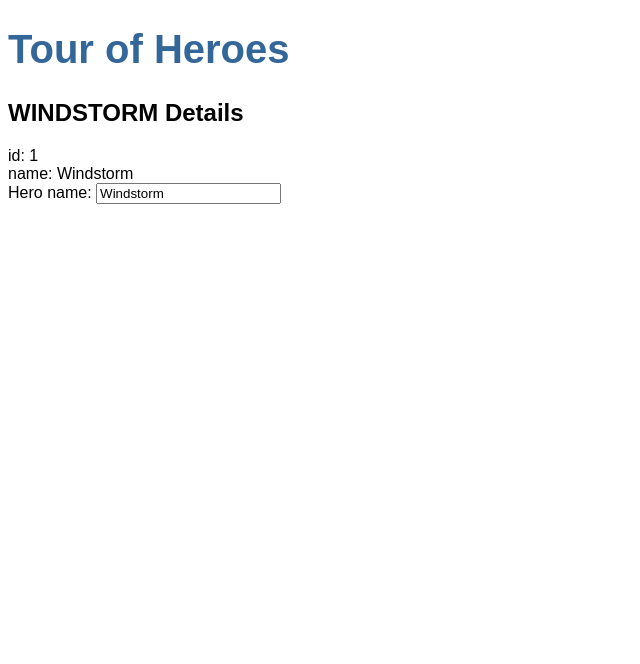
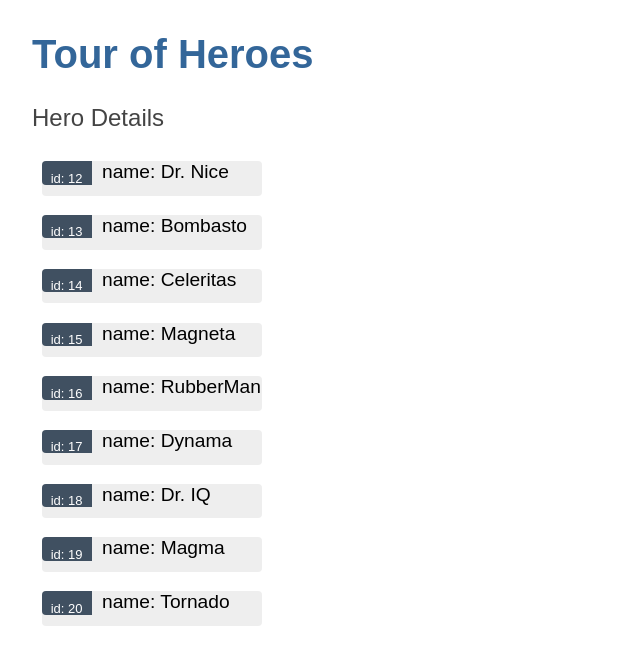
Before and after one commit to JessKelly91/angular-tour-of-heroes, an Angular app: page / in a window 1280 px wide. Shown: the top 664 px of the page, without its empty margins (0-640 px from the left). Built offline with nearby package versions, Linux system fonts and the light colour scheme.

Commit message:
create hero styles and hero-detail component

```diff
--- /dev/null
+++ b/src/app/hero-detail/hero-detail.component.html
@@ -0,0 +1 @@
+<p>hero-detail works!</p>
--- a/src/app/heroes/heroes.component.css
+++ b/src/app/heroes/heroes.component.css
@@ -0,0 +1,66 @@
+/* HeroesComponent's private CSS styles */
+.heroes {
+  margin: 0 0 2em 0;
+  list-style-type: none;
+  padding: 0;
+  width: 15em;
+}
+
+  .heroes li {
+    display: flex;
+  }
+
+  .heroes button {
+    flex: 1;
+    cursor: pointer;
+    position: relative;
+    left: 0;
+    background-color: #EEE;
+    margin: .5em;
+    padding: 0;
+    border-radius: 4px;
+    display: flex;
+    align-items: stretch;
+    height: 1.8em;
+  }
+
+    .heroes button:hover {
+      color: #2c3a41;
+      background-color: #e6e6e6;
+      left: .1em;
+    }
+
+    .heroes button:active {
+      background-color: #525252;
+      color: #fafafa;
+    }
+
+    .heroes button.selected {
+      background-color: black;
+      color: white;
+    }
+
+      .heroes button.selected:hover {
+        background-color: #505050;
+        color: white;
+      }
+
+      .heroes button.selected:active {
+        background-color: black;
+        color: white;
+      }
+
+  .heroes .badge {
+    display: inline-block;
+    font-size: small;
+    color: white;
+    padding: 0.8em 0.7em 0 0.7em;
+    background-color: #405061;
+    line-height: 1em;
+    margin-right: .8em;
+    border-radius: 4px 0 0 4px;
+  }
+
+  .heroes .name {
+    align-self: center;
+  }
--- a/src/app/heroes/heroes.component.html
+++ b/src/app/heroes/heroes.component.html
@@ -1,8 +1,19 @@
-<h2>{{hero.name | uppercase}} Details</h2>
-<div><span>id: </span>{{hero.id}}</div>
-<div><span>name: </span>{{hero.name}}</div>
 
-<div>
-  <label for="name">Hero name: </label>
-  <input id="name" [(ngModel)]="hero.name" placeholder="name">
+<h2>Hero Details</h2>
+<ul class="heroes"> <!--ngFor here-->
+  <li *ngFor="let hero of heroes">
+    <button type="button" [class.selected]="hero === selectedHero" (click)="onSelect(hero)"> <!--Class must be before event -->
+      <div><span class="badge">id: {{hero.id}}</span></div>
+      <div><span class="name">name: {{hero.name}}</span></div>
+    </button>
+  </li>
+</ul>
+
+<div *ngIf="selectedHero">
+  <h2>{{selectedHero.name | uppercase}} Details</h2>
+  <div>id: {{selectedHero.id}}</div>
+  <div>
+    <label for="hero-name">Hero name: </label>
+    <input id="hero-name" [(ngModel)]="selectedHero.name" placeholder="name">
+  </div>
 </div>
--- a/src/app/heroes/heroes.component.ts
+++ b/src/app/heroes/heroes.component.ts
@@ -1,17 +1,28 @@
 import { Component } from '@angular/core';
+import { NgFor, NgIf } from '@angular/common';
+
 import { Hero } from '../hero';
+import { HEROES } from '../mock-heroes';
+import { FormsModule } from '@angular/forms';
 
 @Component({
   selector: 'app-heroes',
   standalone: false,
   templateUrl: './heroes.component.html',
-  styleUrl: './heroes.component.css'
+  styleUrls: ['./heroes.component.css']
 })
 export class HeroesComponent {
 
-  hero: Hero = {
-    id: 1,
-    name: 'Windstorm'
-  }
+  //hero: Hero = {
+  //  id: 1,
+  //  name: 'Windstorm'
+  //}
 
+  heroes = HEROES;
+
+  selectedHero?: Hero;
+
+  onSelect(hero: Hero) {
+    this.selectedHero = hero;
+  };
 }
--- a/src/styles.css
+++ b/src/styles.css
@@ -1 +1,50 @@
-/* You can add global styles to this file, and also import other style files */
+/* Application-wide Styles */
+h1 {
+  color: #369;
+  font-family: Arial, Helvetica, sans-serif;
+  font-size: 250%;
+}
+
+h2, h3 {
+  color: #444;
+  font-family: Arial, Helvetica, sans-serif;
+  font-weight: lighter;
+}
+
+body {
+  margin: 2em;
+}
+
+body, input[type="text"], button {
+  color: #333;
+  font-family: Cambria, Georgia, serif;
+}
+
+button {
+  background-color: #eee;
+  border: none;
+  border-radius: 4px;
+  cursor: pointer;
+  color: black;
+  font-size: 1.2rem;
+  padding: 1rem;
+  margin-right: 1rem;
+  margin-bottom: 1rem;
+  margin-top: 1rem;
+}
+
+  button:hover {
+    background-color: black;
+    color: white;
+  }
+
+  button:disabled {
+    background-color: #eee;
+    color: #aaa;
+    cursor: auto;
+  }
+
+/* everywhere else */
+* {
+  font-family: Arial, Helvetica, sans-serif;
+}
```
Also changed, not shown: src/app/app.module.ts (+6 -2 lines), src/app/hero-detail/hero-detail.component.ts (added, +11 -0 lines), src/app/hero-detail/hero-detail.component.css (added), 1 other file (tests, documents, lock files or other folders).
